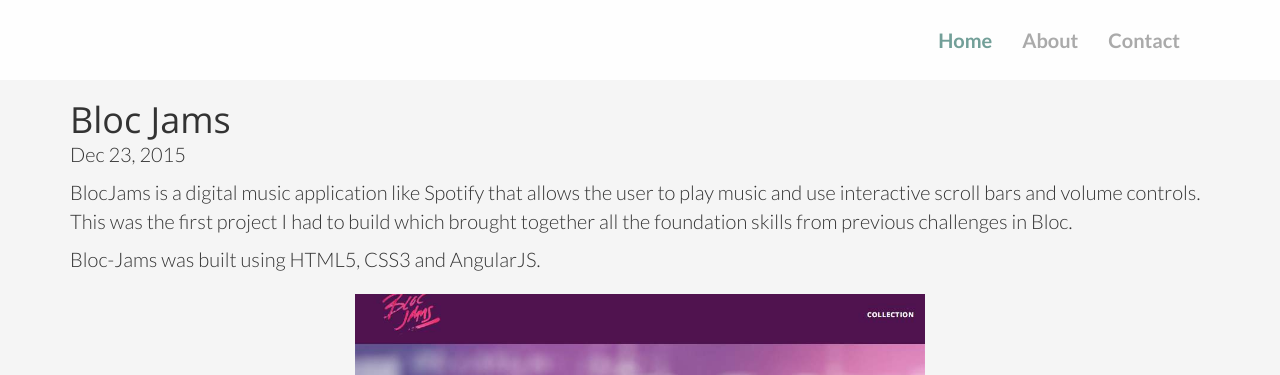
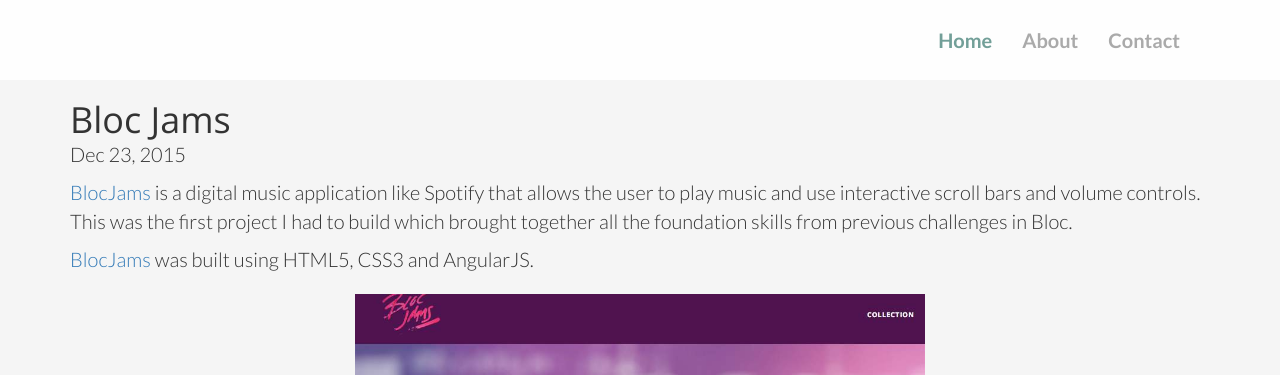
Before and after one commit to dfuentes22/dfuentes22.github.io, a Jekyll site: the page built from _posts/2015-12-23-Bloc-Jams.md, in a window 1280 px wide. Shown: the top 375 px of the page. Built offline with Jekyll 4.4.1, drawn with Linux system fonts in a browser that asks for light colours; nearby versions of some CDN libraries.

Commit message:
Blocjams link update

```diff
--- a/_posts/2015-12-23-Bloc-Jams.md
+++ b/_posts/2015-12-23-Bloc-Jams.md
@@ -6,9 +6,9 @@
 categories: Bloc Apps
 ---
 
-BlocJams is a digital music application like Spotify that allows the user to play music and use interactive scroll bars and volume controls. This was the first project I had to build which brought together all the foundation skills from previous challenges in Bloc.
+<a href="http://blocjams-dan.herokuapp.com/">BlocJams</a> is a digital music application like Spotify that allows the user to play music and use interactive scroll bars and volume controls. This was the first project I had to build which brought together all the foundation skills from previous challenges in Bloc.
 
-Bloc-Jams was built using HTML5, CSS3 and AngularJS.
+<a href="http://blocjams-dan.herokuapp.com/">BlocJams</a> was built using HTML5, CSS3 and AngularJS.
 
 <div class="preview">
 <img src="../img/bloc-jams-1.jpg">
```
